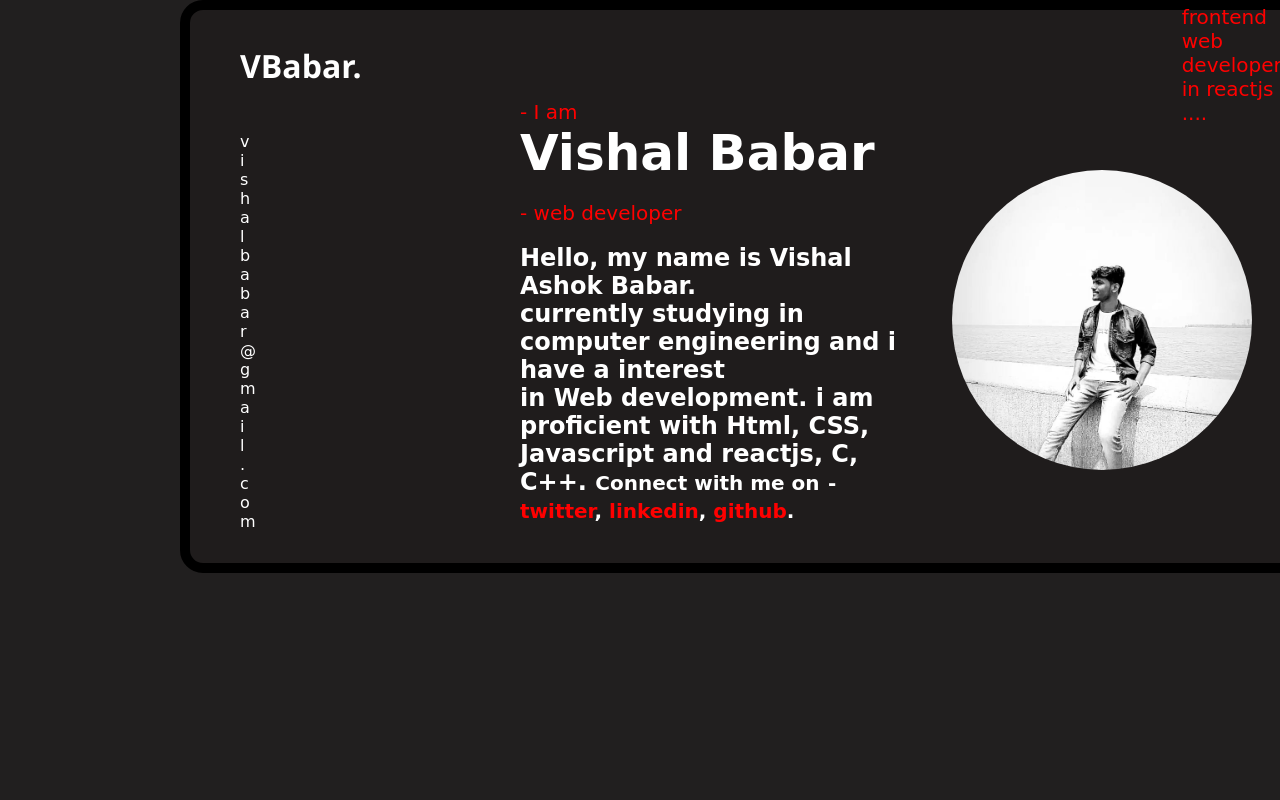
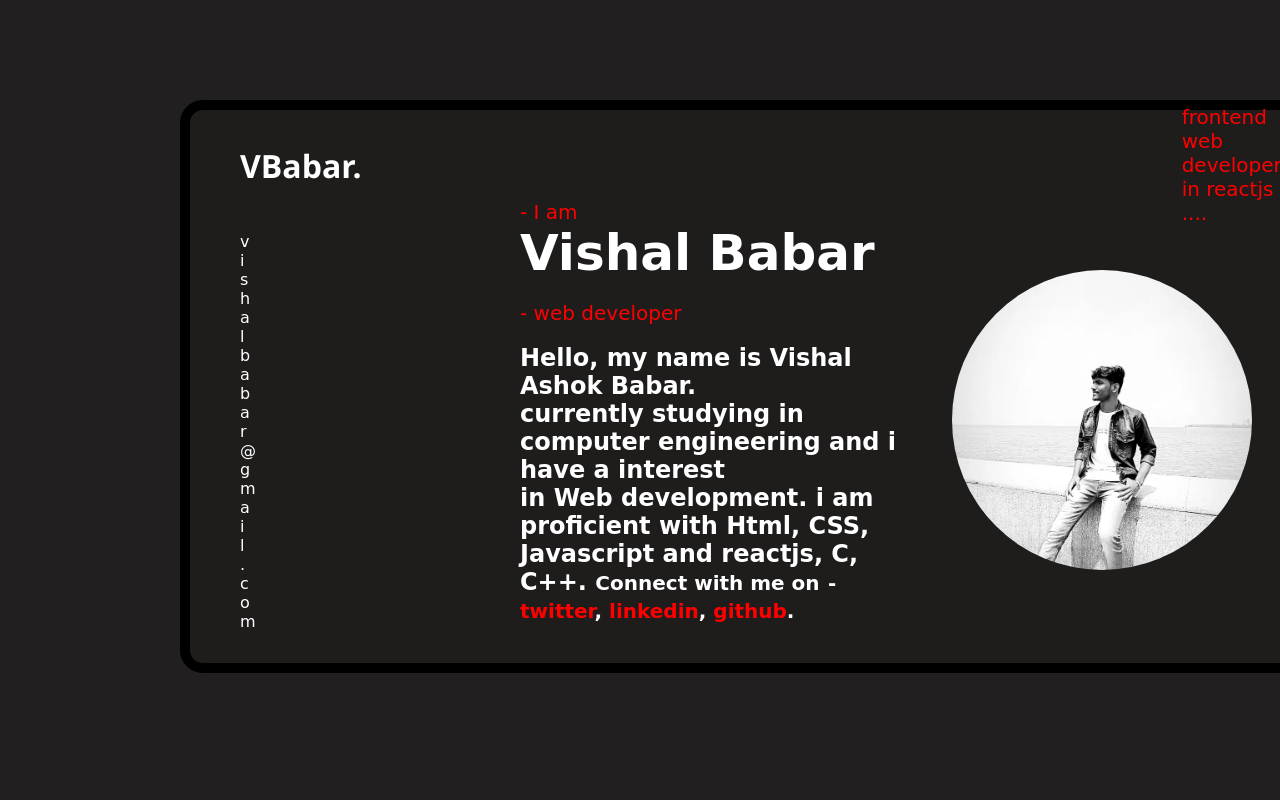
Before and after one commit to BabarVishal/potfolio, a website: page index.html in a window 1280 px wide. Shown: the top 800 px of the page. Drawn offline with Linux system fonts and the light colour scheme.

Commit message:
Update stylr.css

```diff
--- a/stylr.css
+++ b/stylr.css
@@ -27,7 +27,7 @@ body,html{
     margin: 180px;
     border: 10px solid black;
     border-radius: 23px ;
-    margin-top: -1000px;
+    margin-top: -900px;
 
 
 }
```
